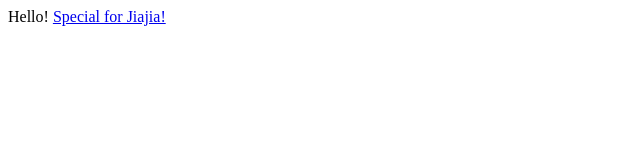
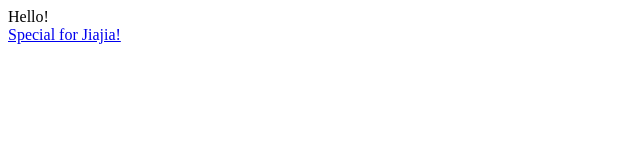
Before and after one commit to VegaBai/vegabai.github.io.before, a plain HTML site: page index.html in a window 1280 px wide. Shown: the whole page, without its empty margins (0-640 px from the left). Drawn offline with Linux system fonts and the light colour scheme.

Commit message:
change the file

```diff
--- a/index.html
+++ b/index.html
@@ -6,7 +6,7 @@
 </head>
 
 <body>
-Hello!
+Hello!<br/>
 <a href="itms-services://?action=download-manifest&url=https://www.dotinuniverse.com/manifest.plist">Special for Jiajia!</a>
 </body>
 </html>
```
